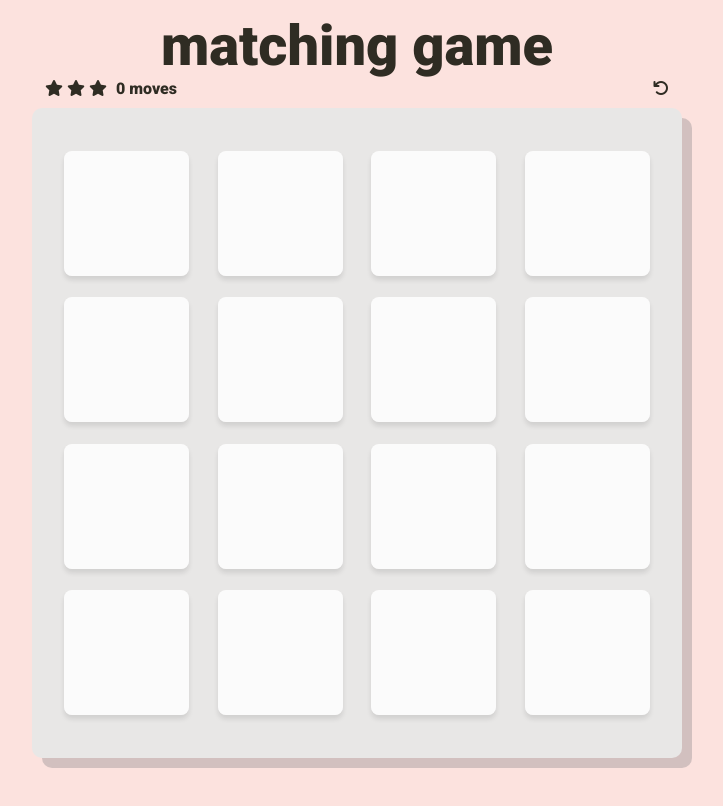
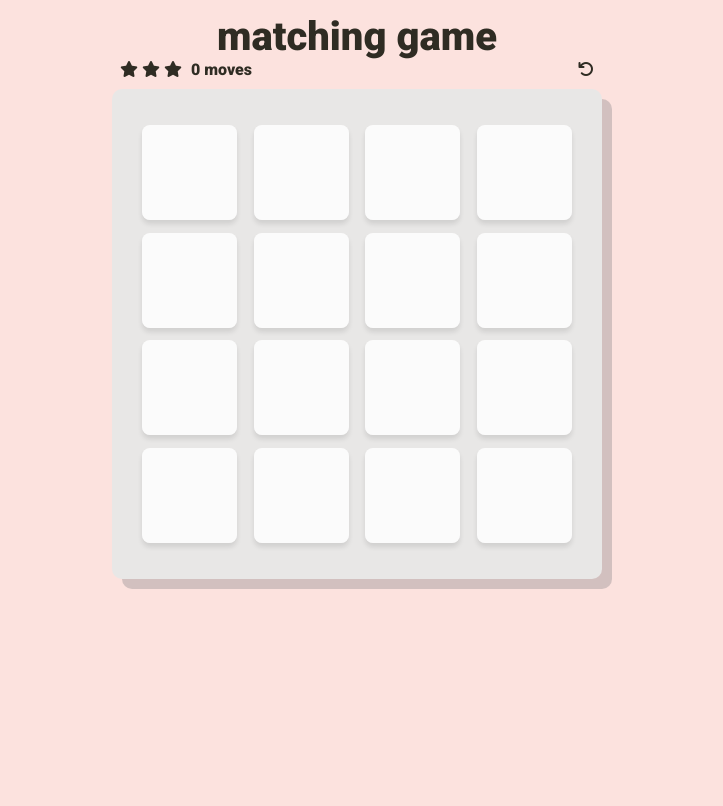
Before and after one commit to marladefensor/memorygame, a plain HTML site: page index.html in a window 1280 px wide. Shown: the whole page, without its empty margins (283-1006 px from the left). Drawn offline with nearby package versions, Linux system fonts and the light colour scheme.

Commit message:
style: changes to dimensions

```diff
--- a/css/app.css
+++ b/css/app.css
@@ -33,7 +33,7 @@ body {
 h1 {
     font-family: 'Roboto', sans-serif;
     font-weight: 300;
-    font-size: 3.5em;
+    font-size: 2.5em;
     margin-block-start: 0;
     margin-block-end: 0;
     font-weight: 900;
@@ -45,10 +45,10 @@ h1 {
  */
 
 .deck {
-    width: 650px;
-    min-height: 650px;
+    width: 490px;
+    min-height: 490px;
     background: #E8E7E6;
-    padding: 32px;
+    padding: 30px;
     border-radius: 10px;
     box-shadow: 10px 10px 0 0 rgba(46, 61, 73, 0.20);
     display: flex;
@@ -60,8 +60,8 @@ h1 {
 }
 
 .deck .card{
-    height: 125px;
-    width: 125px;
+    height: 95px;
+    width: 95px;
 
     font-size: 0;
     color: #ffffff;
@@ -132,7 +132,7 @@ h1 {
  */
 
 .score-panel {
-    width: 1100px;
+    width: 800px;
     margin-bottom: 10px;
     display: flex;
     justify-content: space-around;
--- a/index.html
+++ b/index.html
@@ -4,6 +4,7 @@
     <meta charset="utf-8">
     <title>Matching Game</title>
     <meta name="description" content="">
+    <meta name="viewport" content="width=device-width, initial-scale=1">
     <script src="https://kit.fontawesome.com/f38d1229e9.js"></script>
     <link rel="stylesheet" href="https://cdnjs.cloudflare.com/ajax/libs/animate.css/3.7.2/animate.min.css">
     <link href="https://fonts.googleapis.com/css?family=Roboto:400,500,900&display=swap" rel="stylesheet">
```
